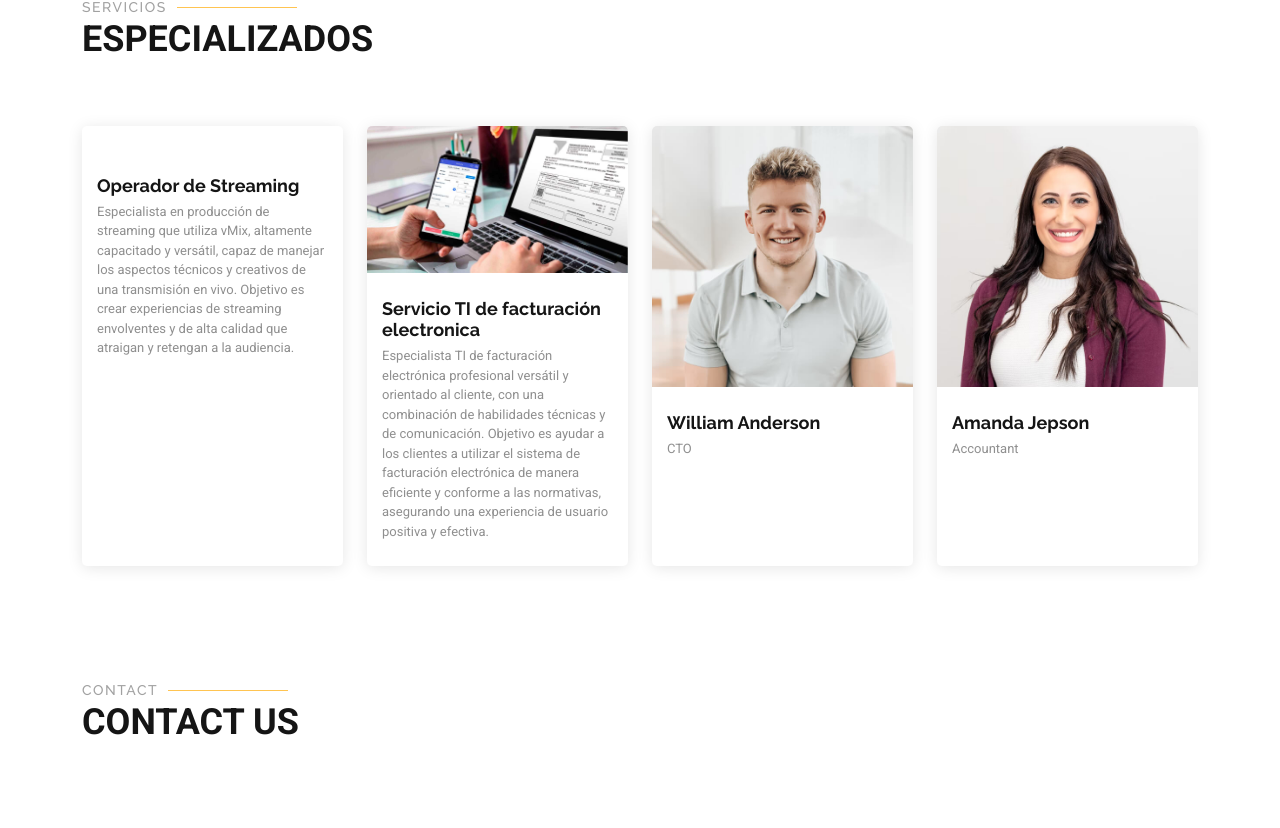
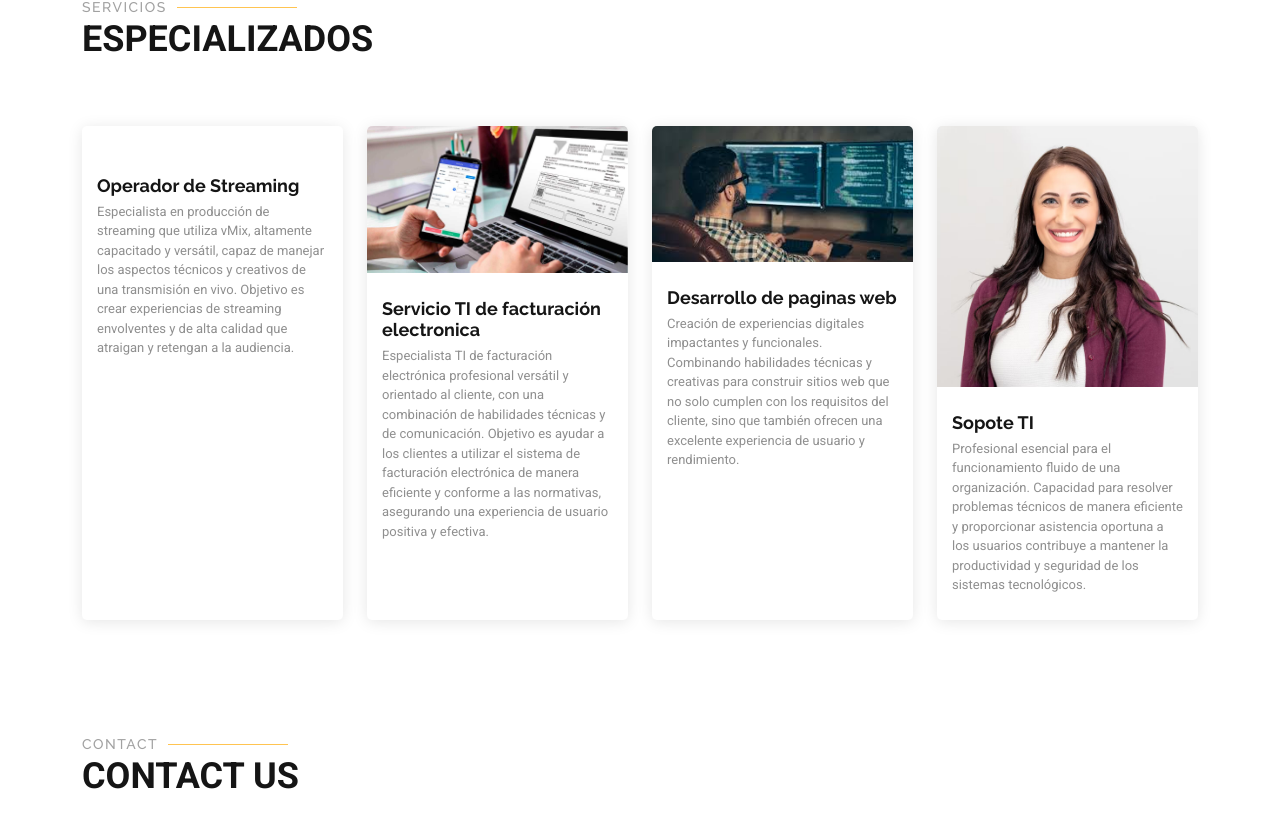
Before and after one commit to Deivid-09/Deivid-09.github.io, a plain HTML site: page index.html in a window 1280 px wide. Shown: the part 5756-6584 px from the top of the page. Drawn offline with Linux system fonts and the light colour scheme; grey boxes are pictures that could not be loaded; animation ran at ten frames a second.

Commit message:
final servicios

```diff
--- a/index.html
+++ b/index.html
@@ -643,17 +643,15 @@
           <div class="col-lg-3 col-md-6 d-flex align-items-stretch" data-aos="fade-up" data-aos-delay="300">
             <div class="team-member">
               <div class="member-img">
-                <img src="assets/img/team/team-3.jpg" class="img-fluid" alt="">
-                <div class="social">
-                  <a href=""><i class="bi bi-twitter-x"></i></a>
-                  <a href=""><i class="bi bi-facebook"></i></a>
-                  <a href=""><i class="bi bi-instagram"></i></a>
-                  <a href=""><i class="bi bi-linkedin"></i></a>
-                </div>
+                <img src="assets/img/team/web.jpeg" class="img-fluid" alt="">
+
               </div>
               <div class="member-info">
-                <h4>William Anderson</h4>
-                <span>CTO</span>
+                <h4>Desarrollo de paginas web</h4>
+                <span>
+                  Creación de experiencias digitales impactantes y funcionales.
+                  Combinando habilidades técnicas y creativas para construir
+                  sitios web que no solo cumplen con los requisitos del cliente, sino que también ofrecen una excelente experiencia de usuario y rendimiento.</span>
               </div>
             </div>
           </div><!-- End Team Member -->
@@ -662,16 +660,14 @@
             <div class="team-member">
               <div class="member-img">
                 <img src="assets/img/team/team-4.jpg" class="img-fluid" alt="">
-                <div class="social">
-                  <a href=""><i class="bi bi-twitter-x"></i></a>
-                  <a href=""><i class="bi bi-facebook"></i></a>
-                  <a href=""><i class="bi bi-instagram"></i></a>
-                  <a href=""><i class="bi bi-linkedin"></i></a>
-                </div>
+
               </div>
               <div class="member-info">
-                <h4>Amanda Jepson</h4>
-                <span>Accountant</span>
+                <h4>Sopote TI</h4>
+                <span>Profesional esencial para el funcionamiento
+                  fluido de una organización. Capacidad para resolver problemas técnicos de manera eficiente
+                   y proporcionar asistencia oportuna a los usuarios contribuye a mantener la productividad
+                   y seguridad de los sistemas tecnológicos.</span>
               </div>
             </div>
           </div><!-- End Team Member -->
```
Also changed, not shown: assets/img/team/web.jpeg (added).
